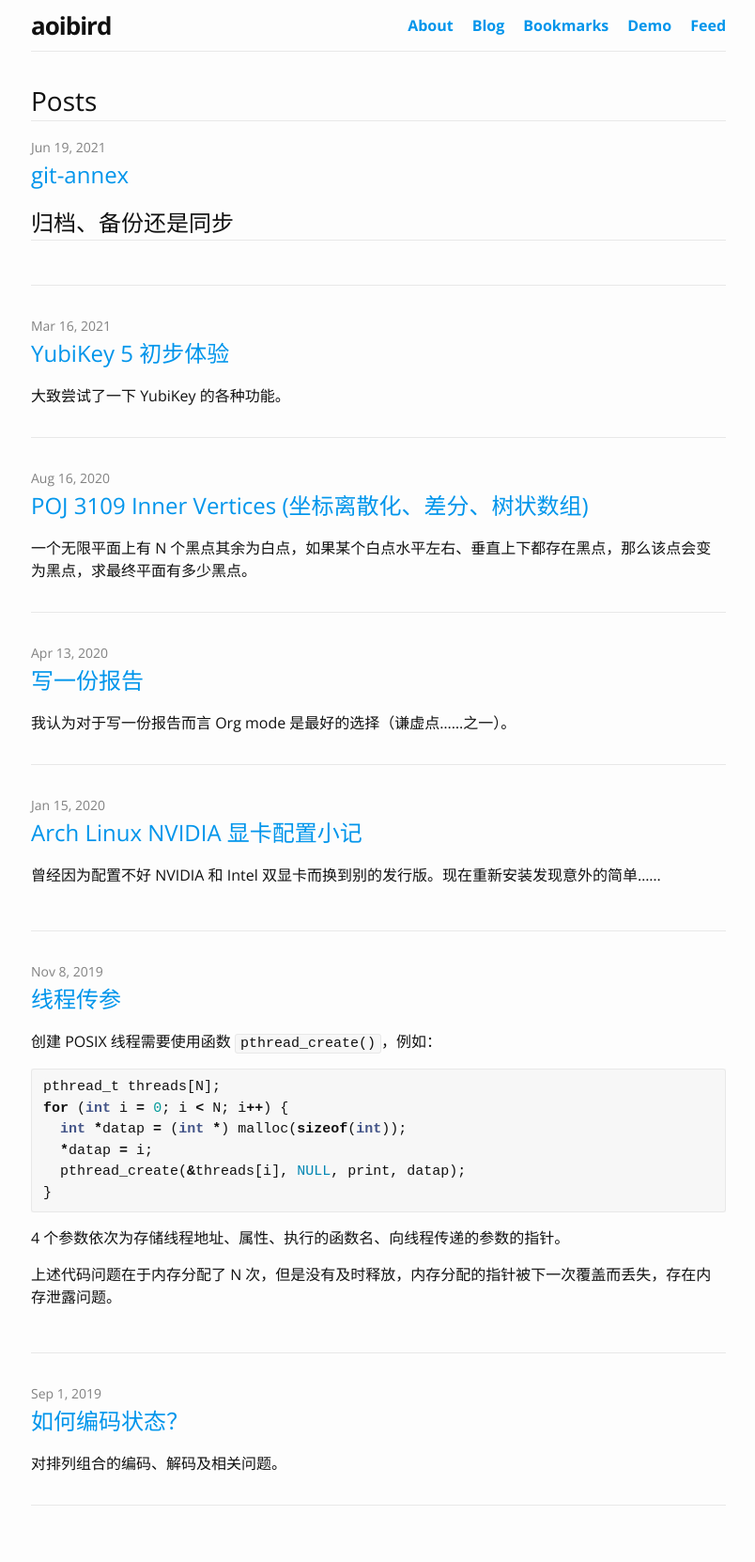
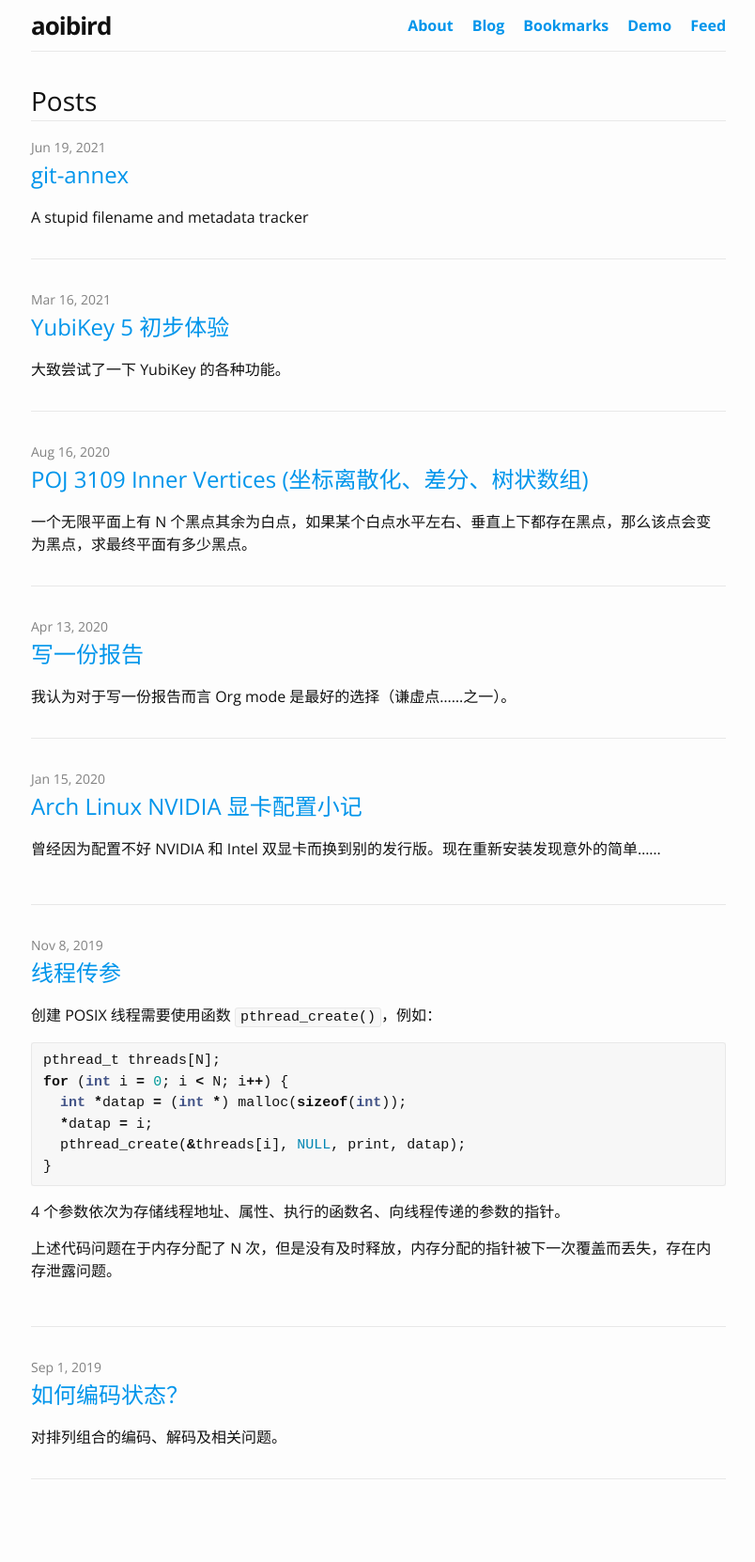
Before and after one commit to aoibird/aoibird.github.io, a Jekyll site: the page built from blog.md, in a window 1280 px wide. Shown: the whole page at 94% size, without its empty margins (237-1041 px from the left). Built offline with Jekyll 4.4.1, drawn with Linux system fonts in a browser that asks for light colours; nearby versions of some CDN libraries; after the commit the page ends 1634 px from its top, so only the background shows below that.

Commit message:
Update 2021-06-19-git-annex.md

```diff
--- a/_posts/2021-06-19-git-annex.md
+++ b/_posts/2021-06-19-git-annex.md
@@ -3,6 +3,7 @@ layout: post
 title: git-annex
 categories: Toolbox
 tags: ["archive", "backup", "sync", "git"]
+description: A stupid filename and metadata tracker
 ---
 
 ## 归档、备份还是同步
```
